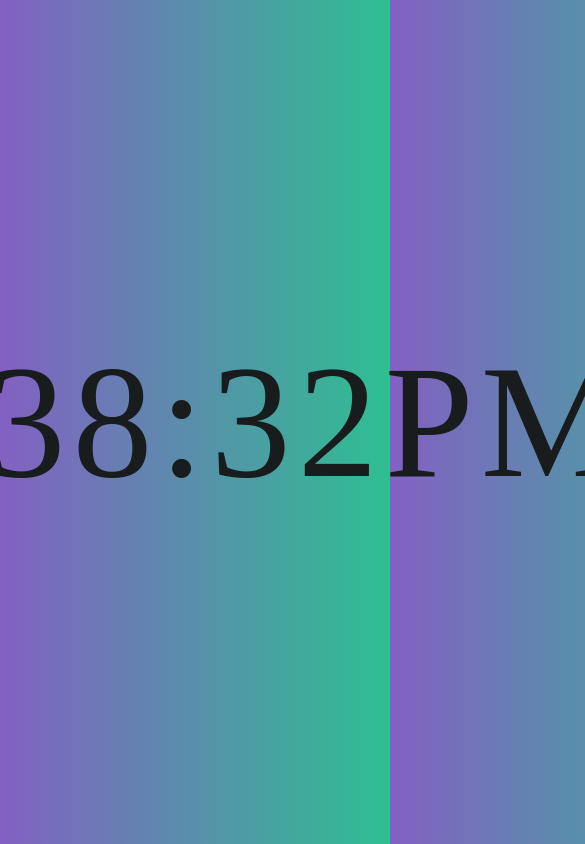
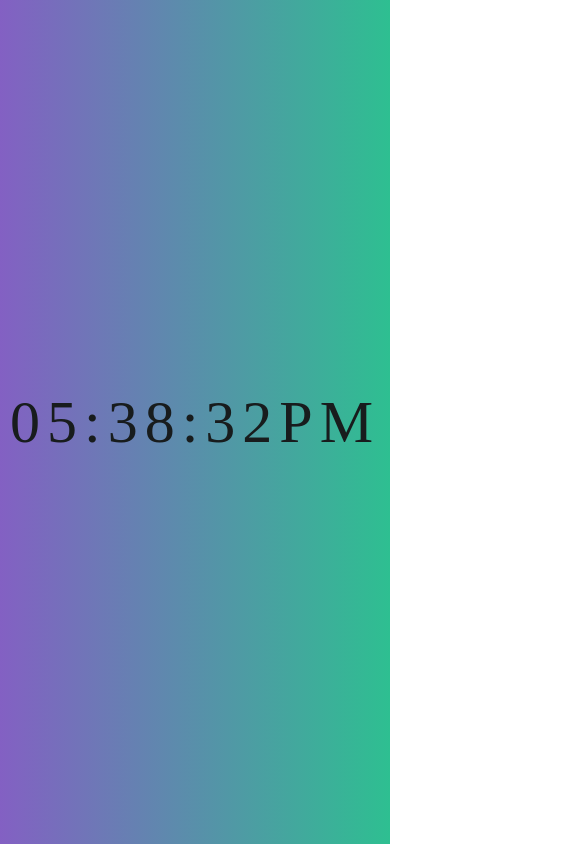
Before and after one commit to prabh-saini12/Digital-Clock, a plain HTML site: page index.html in a window 390 px wide. Shown: the top 844 px of the page, 585 px wide, since content can reach past the window. Drawn offline with Linux system fonts and the light colour scheme.

Commit message:
style.css modified

```diff
--- a/style.css
+++ b/style.css
@@ -12,3 +12,14 @@ body {
   font-family: Orbitron;
   letter-spacing: 7px;
 }
+@media (max-width: 768px) {
+  #clock {
+    font-size: 100px;
+  }
+}
+
+@media (max-width: 480px) {
+  #clock {
+    font-size: 60px;
+  }
+}
```
